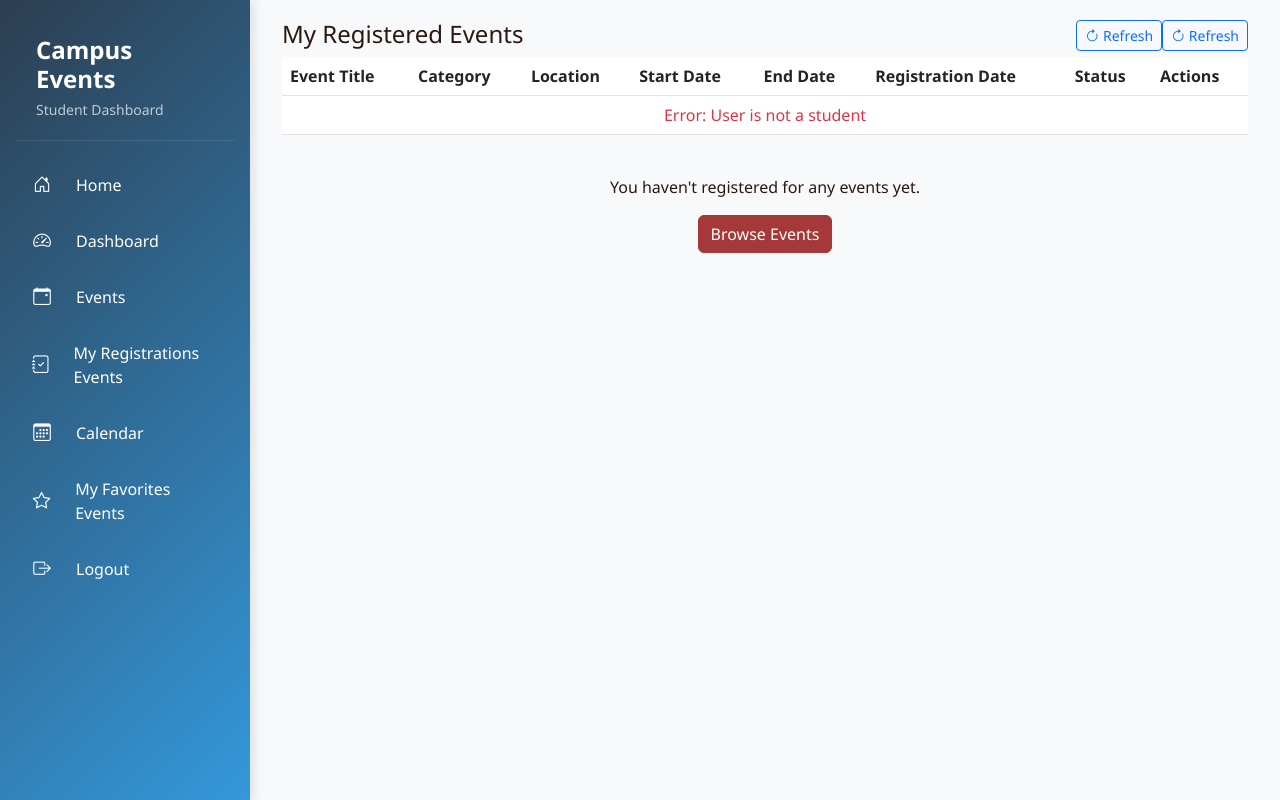
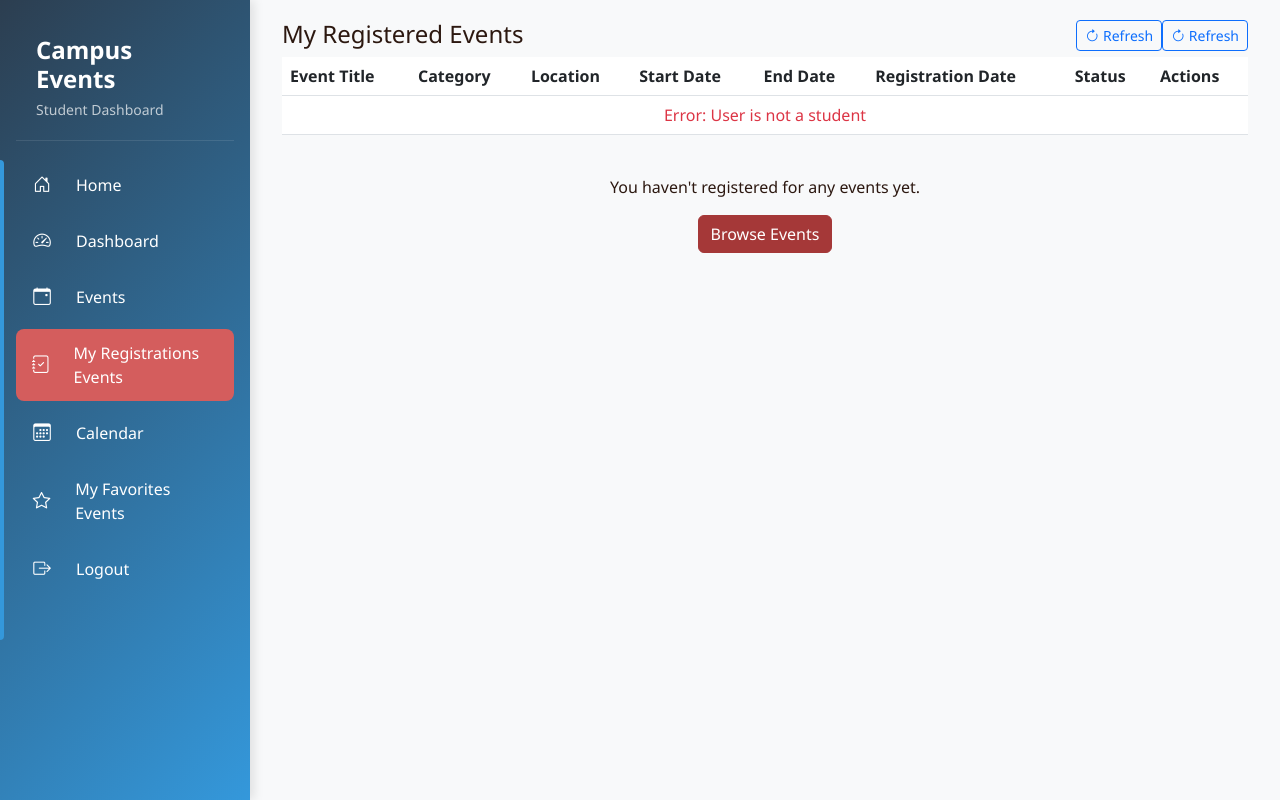
Before and after one commit to heavysol/se-final-project, a PHP site: page /views/dashboards/student/registrations.php in a window 1280 px wide. Run offline with PHP 8.4, Linux system fonts and the light colour scheme; the visitor is signed in with stand-in values (Sample User, id 1); some libraries are stand-ins or nearby versions.

Commit message:
made changes to the color to match organization

```diff
--- a/views/dashboards/student/registrations.php
+++ b/views/dashboards/student/registrations.php
@@ -185,7 +185,7 @@ echo "<script>
             <li><a href="../../../index.php"><i class="bi bi-house-door"></i> Home</a></li>
             <li><a href="./student_dashboard.php" ><i class="bi bi-speedometer2"></i> Dashboard</a></li>
             <li><a href="./events.php"><i class="bi bi-calendar-event"></i> Events</a></li>
-            <li><a href="./registrations.php"><i class="bi bi-journal-check"></i> My Registrations Events</a></li>
+            <li><a href="./registrations.php" class="active"><i class="bi bi-journal-check"></i> My Registrations Events</a></li>
             <li><a href="./calendar.php" ><i class="bi bi-calendar3"></i> Calendar</a></li>
             <li><a href="./favorites.php"><i class="bi bi-star"></i> My Favorites Events</a></li>
             <li><a href="../../../views/logout.php"><i class="bi bi-box-arrow-right"></i> <span>Logout</span></a></li>
```
